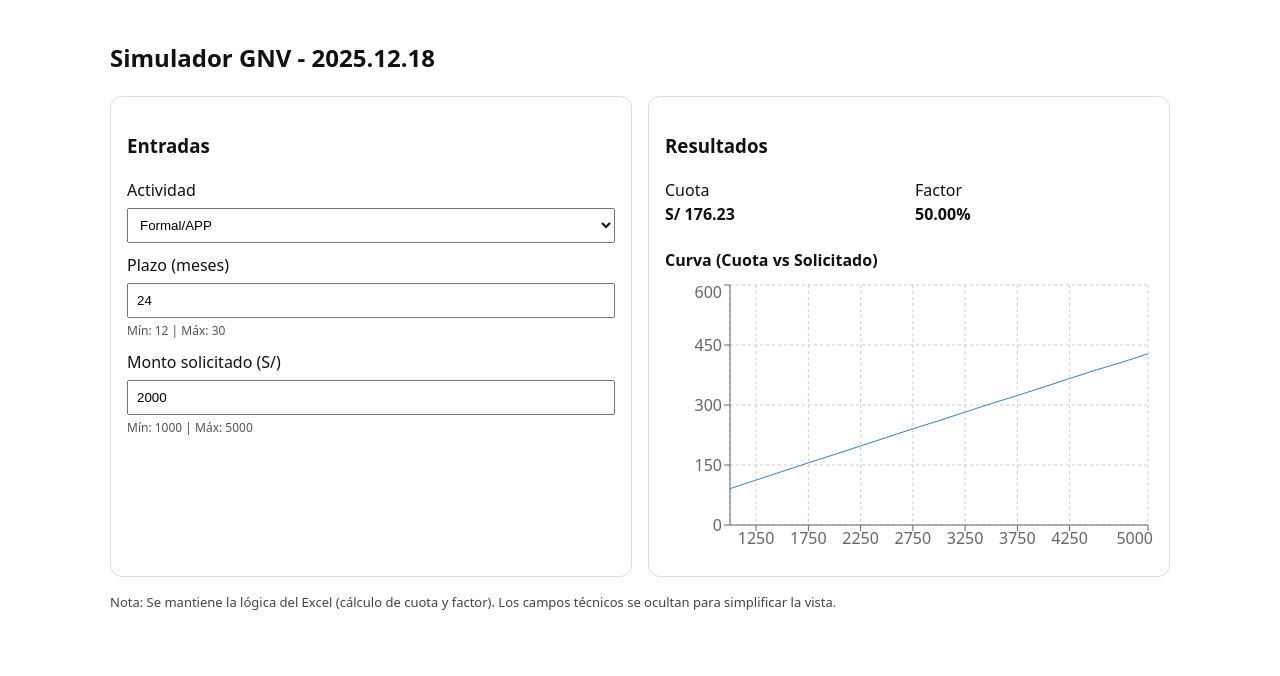
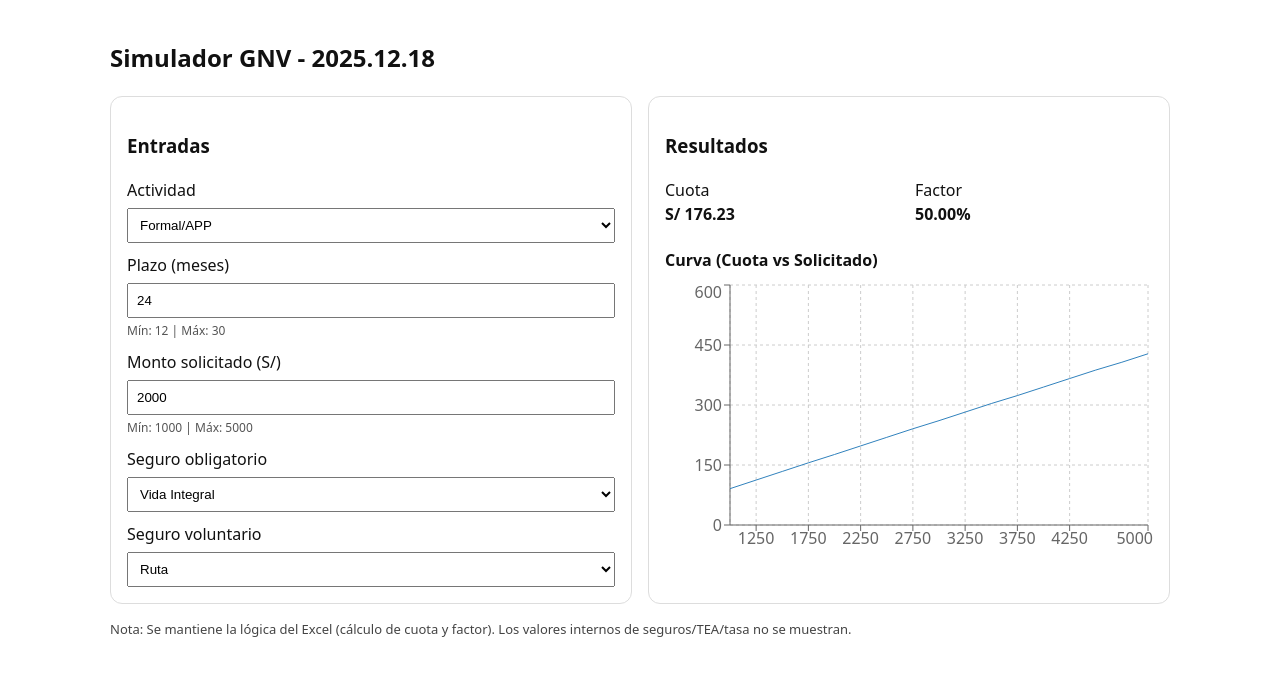
Before and after one commit to JomarkNoriega/SimuladorGNV2025-v1, a React (Vite) app: page / in a window 1280 px wide. Shown: the top 676 px of the page. Built offline with nearby package versions, Linux system fonts and the light colour scheme.

Commit message:
Add files via upload

```diff
--- a/src/App.jsx
+++ b/src/App.jsx
@@ -165,9 +165,9 @@ export default function App() {
   const [plazo, setPlazo] = useState(24);
   const [solicitado, setSolicitado] = useState(2000);
 
-  // Seguros quedan fijos (ocultos en UI), pero se mantienen en la lógica (según Excel)
-  const seguroObliga = "Vida Integral";
-  const seguroVol = "Ruta";
+  // Permitir elegir seguros (pero NO mostrar sus valores resultantes)
+  const [seguroObliga, setSeguroObliga] = useState("Vida Integral");
+  const [seguroVol, setSeguroVol] = useState("Ruta");
 
   const limits = useMemo(() => {
     const montoMin = 1000;
@@ -187,7 +187,8 @@ export default function App() {
 
   const calc = useMemo(() => {
     // Seguro obligatorio (Excel: Vida Integral = 10% * solicitado)
-    const costoObliga = seguroObliga === "Vida Integral" ? 0.1 * solicitado : 0;
+    const costoObliga =
+      seguroObliga === "Vida Integral" ? 0.1 * solicitado : 0;
 
     // Seguro voluntario (Excel):
     // Solidario = plazo * 8 ; Ruta = 60 ; Solidario+Ruta = plazo*8 + 60 ; Ninguno = 0
@@ -207,6 +208,7 @@ export default function App() {
     const alerta = factor > 0.85;
 
     return {
+      // Se mantiene para lógica, pero NO se muestra en UI
       costoObliga,
       costoVol,
       total,
@@ -216,18 +218,24 @@ export default function App() {
       factor,
       alerta,
     };
-  }, [activity, plazo, solicitado]);
+  }, [activity, plazo, solicitado, seguroObliga, seguroVol]);
 
   const chartData = useMemo(() => {
-    // Curva: cuota vs solicitado (manteniendo plazo y seguros)
+    // Curva: cuota vs solicitado (manteniendo plazo y seguros elegidos)
     const points = [];
     const start = limits.montoMin;
     const end = limits.montoMax;
     const step = 250;
 
     for (let s = start; s <= end; s += step) {
-      const costoObliga = 0.1 * s; // Vida Integral fijo
-      const costoVol = 60; // Ruta fijo
+      const costoObliga = seguroObliga === "Vida Integral" ? 0.1 * s : 0;
+
+      let costoVol = 0;
+      if (seguroVol === "Solidario") costoVol = plazo * 8;
+      else if (seguroVol === "Ruta") costoVol = 60;
+      else if (seguroVol === "Solidario + Ruta") costoVol = plazo * 8 + 60;
+      else costoVol = 0;
+
       const total = s + costoObliga + costoVol;
 
       const tea = teaFromTotal(total);
@@ -237,7 +245,7 @@ export default function App() {
       points.push({ solicitado: s, cuota });
     }
     return points;
-  }, [plazo, limits.montoMin, limits.montoMax]);
+  }, [plazo, limits.montoMin, limits.montoMax, seguroObliga, seguroVol]);
 
   return (
     <div style={{ fontFamily: "system-ui", padding: 20, maxWidth: 1100, margin: "0 auto" }}>
@@ -294,6 +302,32 @@ export default function App() {
             </div>
           </label>
 
+          <label style={{ display: "block", marginTop: 10 }}>
+            Seguro obligatorio
+            <select
+              value={seguroObliga}
+              onChange={(e) => setSeguroObliga(e.target.value)}
+              style={{ width: "100%", padding: 8, marginTop: 6 }}
+            >
+              <option value="Vida Integral">Vida Integral</option>
+              <option value="Ninguno">Ninguno</option>
+            </select>
+          </label>
+
+          <label style={{ display: "block", marginTop: 10 }}>
+            Seguro voluntario
+            <select
+              value={seguroVol}
+              onChange={(e) => setSeguroVol(e.target.value)}
+              style={{ width: "100%", padding: 8, marginTop: 6 }}
+            >
+              <option value="Solidario">Solidario</option>
+              <option value="Ruta">Ruta</option>
+              <option value="Solidario + Ruta">Solidario + Ruta</option>
+              <option value="Ninguno">Ninguno</option>
+            </select>
+          </label>
+
           {calc.alerta && (
             <div
               style={{
@@ -342,7 +376,7 @@ export default function App() {
       </div>
 
       <div style={{ marginTop: 16, fontSize: 13, color: "#444" }}>
-        Nota: Se mantiene la lógica del Excel (cálculo de cuota y factor). Los campos técnicos se ocultan para simplificar la vista.
+        Nota: Se mantiene la lógica del Excel (cálculo de cuota y factor). Los valores internos de seguros/TEA/tasa no se muestran.
       </div>
     </div>
   );
```
